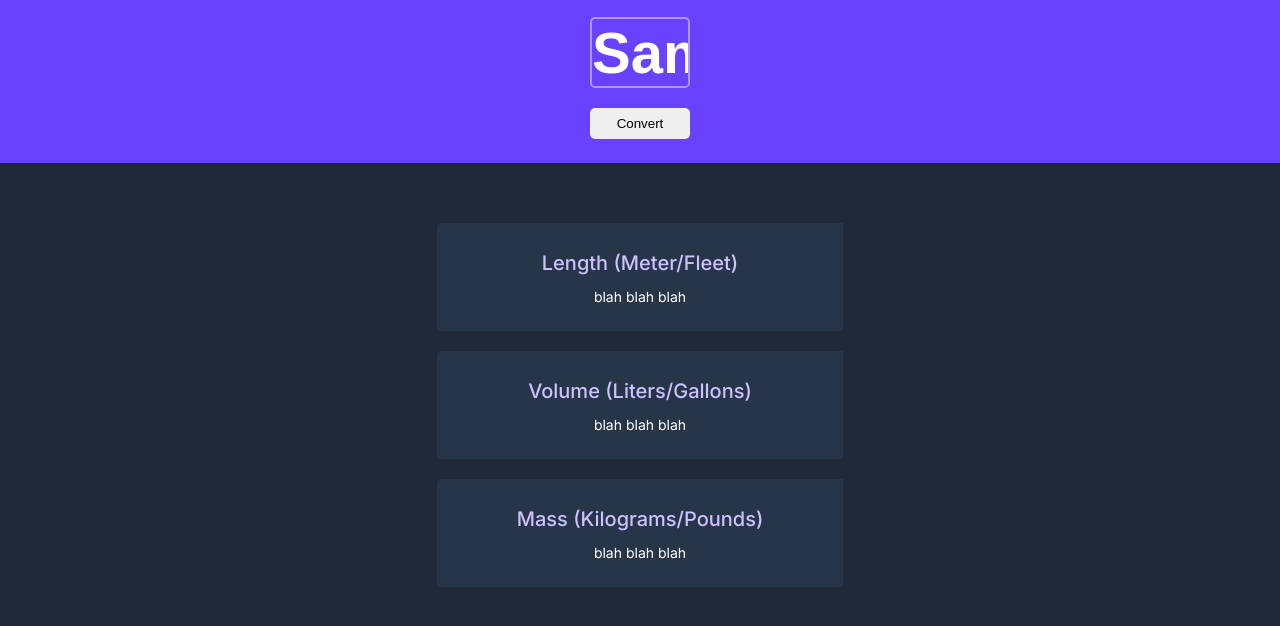
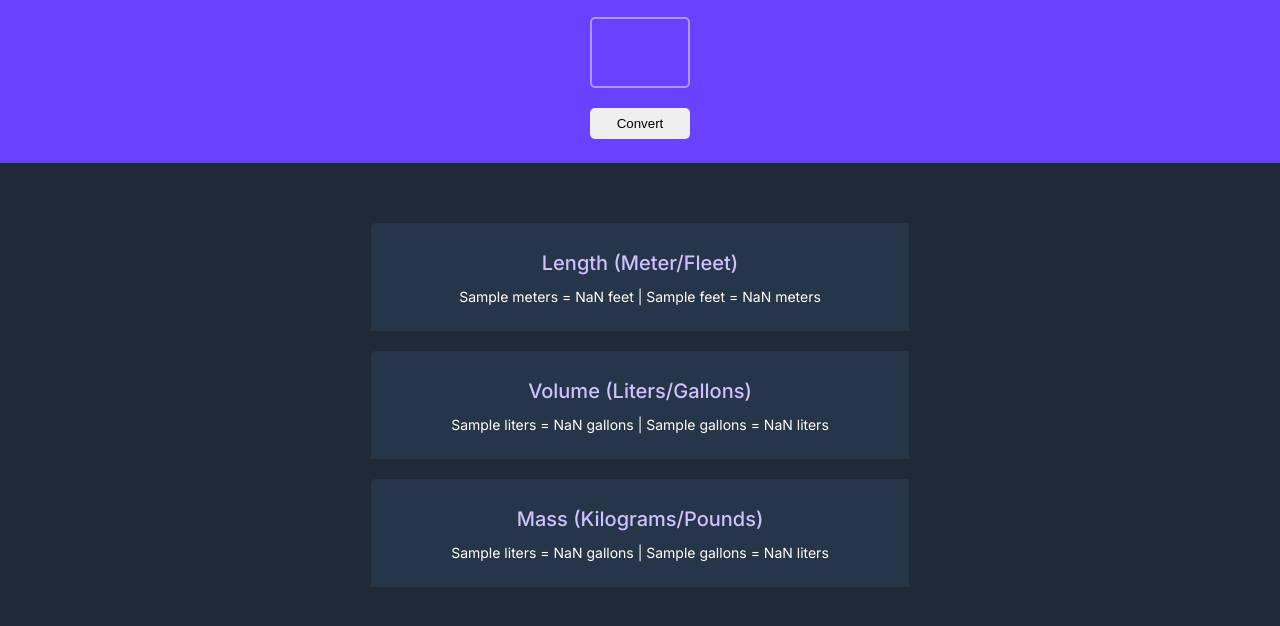
Before and after one commit to BaileyKH/Unit-Conversion, a plain HTML site: page index.html in a window 1280 px wide. Both pictures are taken after typing "Sample" into the empty fields and a click on the button "Convert". Shown: the part 66-692 px from the top of the page. Drawn offline with Linux system fonts and the light colour scheme.

Commit message:
event listener and conversion functions

```diff
--- a/index.html
+++ b/index.html
@@ -14,23 +14,23 @@
         <div class="hero-content">
             <h1>Metric/Imperial Unit Conversion</h1>
             <div class="input-container">
-                <input id="input"/>
-                <button>Convert</button>
+                <input id="input" type="text"/>
+                <button class="conv-btn">Convert</button>
             </div>
         </div>
         <div class="conversion-container">
             <div class="conversion-content">
                 <div class="length">
                     <h4>Length (Meter/Fleet)</h4>
-                    <p>blah blah blah</p>
+                    <p id="len-p"></p>
                 </div>
                 <div class="volume">
                     <h4>Volume (Liters/Gallons)</h4>
-                    <p>blah blah blah</p>
+                    <p class="vol-p"></p>
                 </div>
                 <div class="mass">
                     <h4>Mass (Kilograms/Pounds)</h4>
-                    <p>blah blah blah</p>
+                    <p class="mass-p"></p>
                 </div>
             </div>
         </div>
--- a/index.js
+++ b/index.js
@@ -0,0 +1,37 @@
+
+const input = document.getElementById("input")
+const convBtn = document.querySelector(".conv-btn")
+const length = document.getElementById("len-p")
+const volume = document.querySelector(".vol-p")
+const mass = document.querySelector(".mass-p")
+
+
+
+// 1 meter = 3.281 feet
+// 1 liter = 0.264 gallons
+// 1 kilogram = 2.204 pounds
+
+convBtn.addEventListener("click", () => {
+    getLength(input.value);
+    getVolume(input.value);
+    getMass(input.value);
+    input.value = " "
+})
+
+function getLength(inpt) {
+    let metToFeet = input.value * 3.281
+    let feetToMet = input.value / 3.281
+    length.textContent = `${inpt} meters = ${metToFeet.toFixed(3)} feet | ${inpt} feet = ${feetToMet.toFixed(3)} meters`
+}
+
+function getVolume(inpt) {
+    let litToGal = input.value * 0.264
+    let galToLitt = input.value / 0.264
+    volume.textContent = `${inpt} liters = ${litToGal.toFixed(3)} gallons | ${inpt} gallons = ${galToLitt.toFixed(3)} liters`
+}
+
+function getMass(inpt) {
+    let kilToPound = input.value * 2.204
+    let poundToKil = input.value / 2.204
+    mass.textContent = `${inpt} liters = ${kilToPound.toFixed(3)} gallons | ${inpt} gallons = ${poundToKil.toFixed(3)} liters`
+}
```
